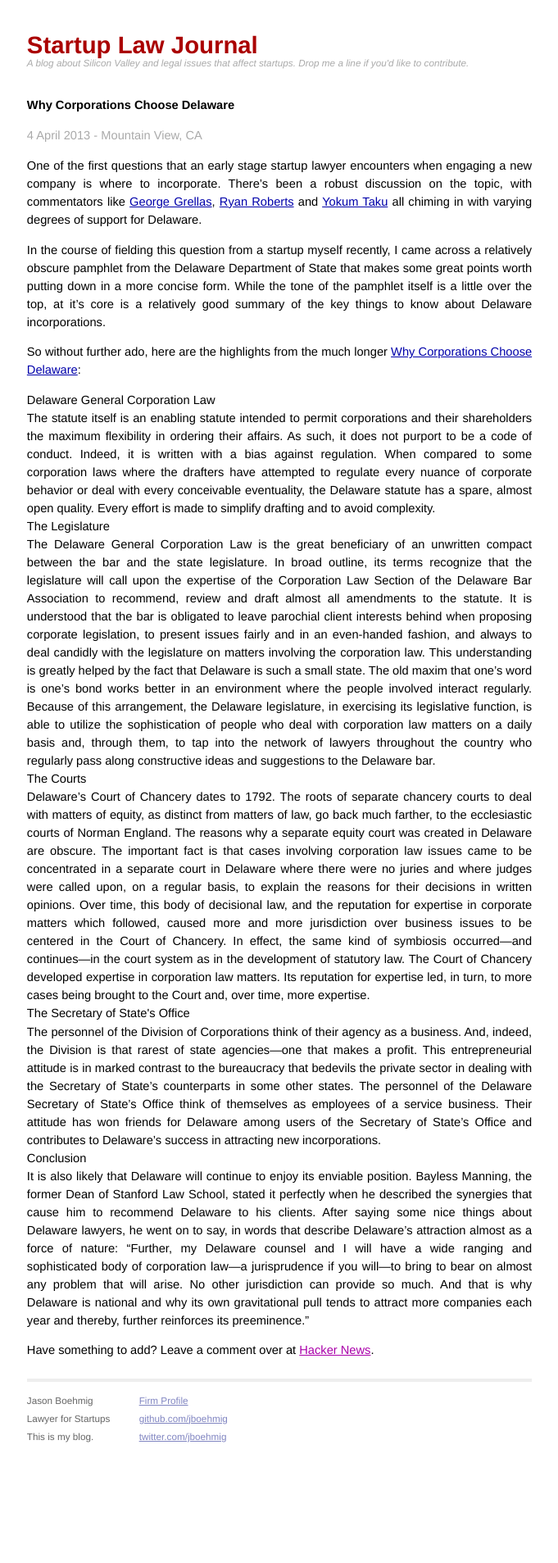
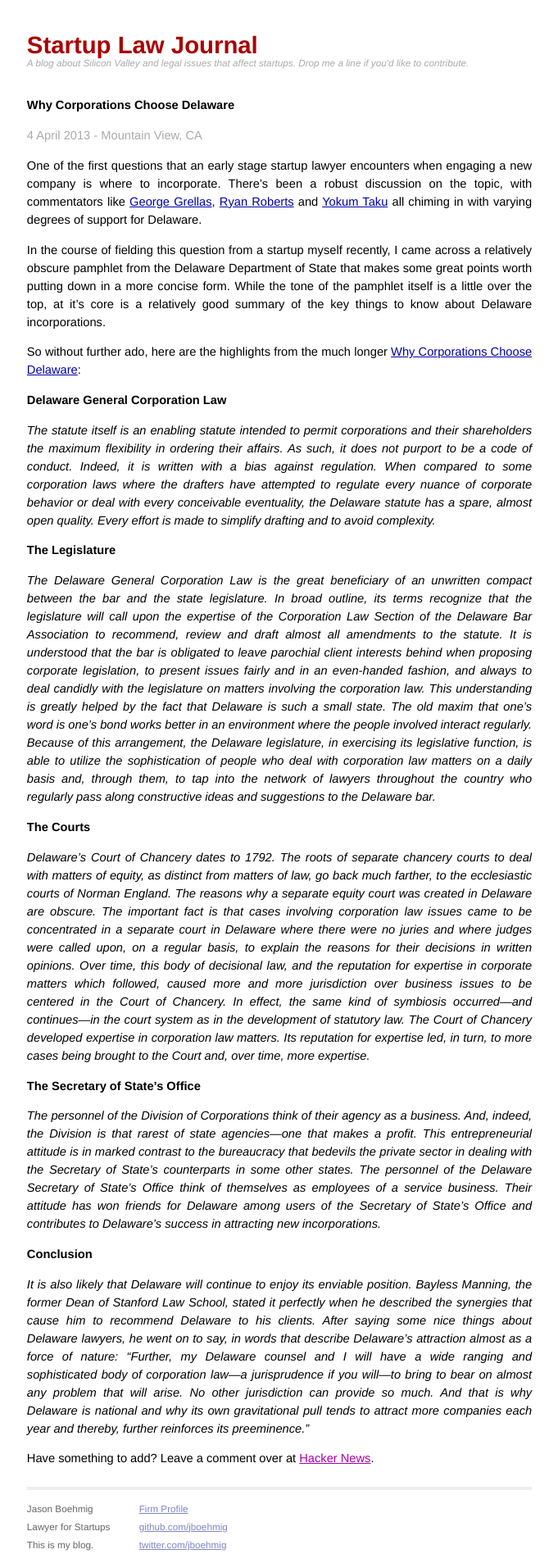
Before and after one commit to startuplawjournal/startuplawjournal.github.com, a Jekyll site: the page built from _posts/2013-04-04-why-corporations-choose-delaware.md, in a window 1280 px wide. Shown: the whole page at 82% size, without its empty margins (299-980 px from the left). Built offline with Jekyll 4.4.1, drawn with Linux system fonts in a browser that asks for light colours; Markdown is read by kramdown in place of the engine named in the settings; before the commit the page ends 1775 px from its top, so only the background shows below that; part of the change alters nothing that is shown.

Commit message:
revert / fix

```diff
--- a/_posts/2013-04-04-why-corporations-choose-delaware.md
+++ b/_posts/2013-04-04-why-corporations-choose-delaware.md
@@ -14,27 +14,28 @@ In the course of fielding this question from a startup myself recently, I came a
 
 So without further ado, here are the highlights from the much longer [Why Corporations Choose Delaware](http://corp.delaware.gov/whycorporations_web.pdf):
 
-<dl>
-<dt>Delaware General Corporation Law</dt>
+**Delaware General Corporation Law**
 
-<dd>The statute itself is an enabling statute intended to permit corporations and their shareholders the maximum flexibility in ordering their affairs. As such, it does not purport to be a code of conduct. Indeed, it is written with a bias against regulation. When compared to some corporation laws where the drafters have attempted to regulate every nuance of corporate behavior or deal with every conceivable eventuality, the Delaware statute has a spare, almost open quality. Every effort is made to simplify drafting and to avoid complexity.</dd>
+*The statute itself is an enabling statute intended to permit corporations and their shareholders the maximum flexibility in ordering their affairs. As such, it does not purport to be a code of conduct. Indeed, it is written with a bias against regulation. When compared to some corporation laws where the drafters have attempted to regulate every nuance of corporate behavior or deal with every conceivable eventuality, the Delaware statute has a spare, almost open quality. Every effort is made to simplify drafting and to avoid complexity.*
 
-<dt>The Legislature</dt>
 
-<dd>The Delaware General Corporation Law is the great beneficiary of an unwritten compact between the bar and the state legislature. In broad outline, its terms recognize that the legislature will call upon the expertise of the Corporation Law Section of the Delaware Bar Association to recommend, review and draft almost all amendments to the statute. It is understood that the bar is obligated to leave parochial client interests behind when proposing corporate legislation, to present issues fairly and in an even-handed fashion, and always to deal candidly with the legislature on matters involving the corporation law. This understanding is greatly helped by the fact that Delaware is such a small state. The old maxim that one’s word is one’s bond works better in an environment where the people involved interact regularly. Because of this arrangement, the Delaware legislature, in exercising its legislative function, is able to utilize the sophistication of people who deal with corporation law matters on a daily basis and, through them, to tap into the network of lawyers throughout the country who regularly pass along constructive ideas and suggestions to the Delaware bar.</dd>
+**The Legislature**
 
-<dt>The Courts</dt>
+*The Delaware General Corporation Law is the great beneficiary of an unwritten compact between the bar and the state legislature. In broad outline, its terms recognize that the legislature will call upon the expertise of the Corporation Law Section of the Delaware Bar Association to recommend, review and draft almost all amendments to the statute. It is understood that the bar is obligated to leave parochial client interests behind when proposing corporate legislation, to present issues fairly and in an even-handed fashion, and always to deal candidly with the legislature on matters involving the corporation law. This understanding is greatly helped by the fact that Delaware is such a small state. The old maxim that one’s word is one’s bond works better in an environment where the people involved interact regularly. Because of this arrangement, the Delaware legislature, in exercising its legislative function, is able to utilize the sophistication of people who deal with corporation law matters on a daily basis and, through them, to tap into the network of lawyers throughout the country who regularly pass along constructive ideas and suggestions to the Delaware bar.*
 
-<dd>Delaware’s Court of Chancery dates to 1792. The roots of separate chancery courts to deal with matters of equity, as distinct from matters of law, go back much farther, to the ecclesiastic courts of Norman England. The reasons why a separate equity court was created in Delaware are obscure. The important fact is that cases involving corporation law issues came to be concentrated in a separate court in Delaware where there were no juries and where judges were called upon, on a regular basis, to explain the reasons for their decisions in written opinions. Over time, this body of decisional law, and the reputation for expertise in corporate matters which followed, caused more and more jurisdiction over business issues to be centered in the Court of Chancery. In effect, the same kind of symbiosis occurred—and continues—in the court system as in the development of statutory law. The Court of Chancery developed expertise in corporation law matters. Its reputation for expertise led, in turn, to more cases being brought to the Court and, over time, more expertise.</dd>
 
-<dt>The Secretary of State's Office</dt>
+**The Courts**
 
-<dd>The personnel of the Division of Corporations think of their agency as a business. And, indeed, the Division is that rarest of state agencies—one that makes a profit. This entrepreneurial attitude is in marked contrast to the bureaucracy that bedevils the private sector in dealing with the Secretary of State’s counterparts in some other states. The personnel of the Delaware Secretary of State’s Office think of themselves as employees of a service business. Their attitude has won friends for Delaware among users of the Secretary of State’s Office and contributes to Delaware’s success in attracting new incorporations.</dd>
+*Delaware’s Court of Chancery dates to 1792. The roots of separate chancery courts to deal with matters of equity, as distinct from matters of law, go back much farther, to the ecclesiastic courts of Norman England. The reasons why a separate equity court was created in Delaware are obscure. The important fact is that cases involving corporation law issues came to be concentrated in a separate court in Delaware where there were no juries and where judges were called upon, on a regular basis, to explain the reasons for their decisions in written opinions. Over time, this body of decisional law, and the reputation for expertise in corporate matters which followed, caused more and more jurisdiction over business issues to be centered in the Court of Chancery. In effect, the same kind of symbiosis occurred—and continues—in the court system as in the development of statutory law. The Court of Chancery developed expertise in corporation law matters. Its reputation for expertise led, in turn, to more cases being brought to the Court and, over time, more expertise.*
 
-<dt>Conclusion</dt>
 
-<dd>It is also likely that Delaware will continue to enjoy its enviable position. Bayless Manning, the former Dean of Stanford Law School, stated it perfectly when he described the synergies that cause him to recommend Delaware to his clients. After saying some nice things about Delaware lawyers, he went on to say, in words that describe Delaware’s attraction almost as a force of nature: “Further, my Delaware counsel and I will have a wide ranging and sophisticated body of corporation law—a jurisprudence if you will—to bring to bear on almost any problem that will arise. No other jurisdiction can provide so much. And that is why Delaware is national and why its own gravitational pull tends to attract more companies each year and thereby, further reinforces its preeminence.”</dd>
+**The Secretary of State's Office**
 
-</dl>
+*The personnel of the Division of Corporations think of their agency as a business. And, indeed, the Division is that rarest of state agencies—one that makes a profit. This entrepreneurial attitude is in marked contrast to the bureaucracy that bedevils the private sector in dealing with the Secretary of State’s counterparts in some other states. The personnel of the Delaware Secretary of State’s Office think of themselves as employees of a service business. Their attitude has won friends for Delaware among users of the Secretary of State’s Office and contributes to Delaware’s success in attracting new incorporations.*
+
+**Conclusion**
+
+*It is also likely that Delaware will continue to enjoy its enviable position. Bayless Manning, the former Dean of Stanford Law School, stated it perfectly when he described the synergies that cause him to recommend Delaware to his clients. After saying some nice things about Delaware lawyers, he went on to say, in words that describe Delaware’s attraction almost as a force of nature: “Further, my Delaware counsel and I will have a wide ranging and sophisticated body of corporation law—a jurisprudence if you will—to bring to bear on almost any problem that will arise. No other jurisdiction can provide so much. And that is why Delaware is national and why its own gravitational pull tends to attract more companies each year and thereby, further reinforces its preeminence.”*
+
 
 Have something to add?  Leave a comment over at [Hacker News]().
```
